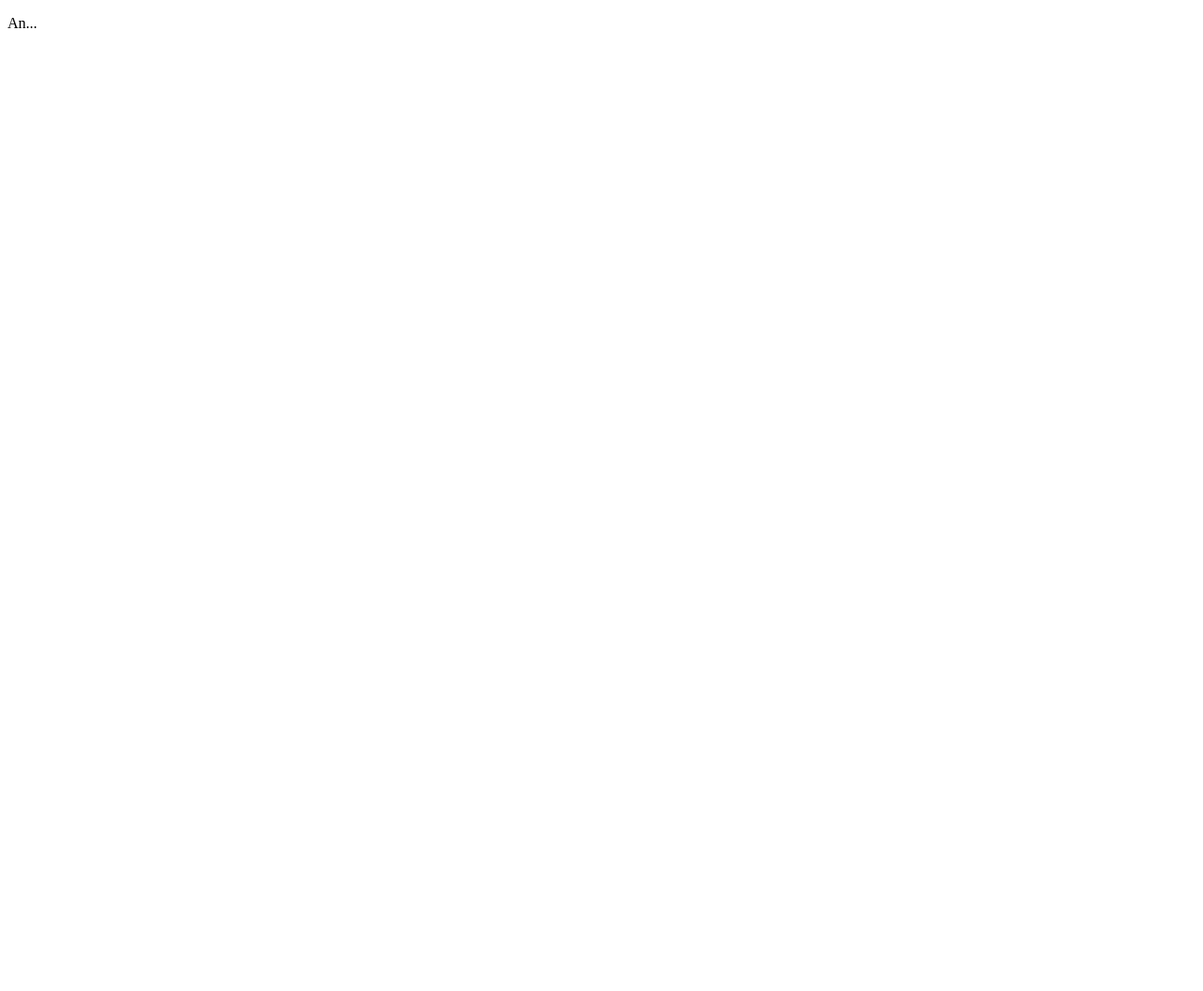
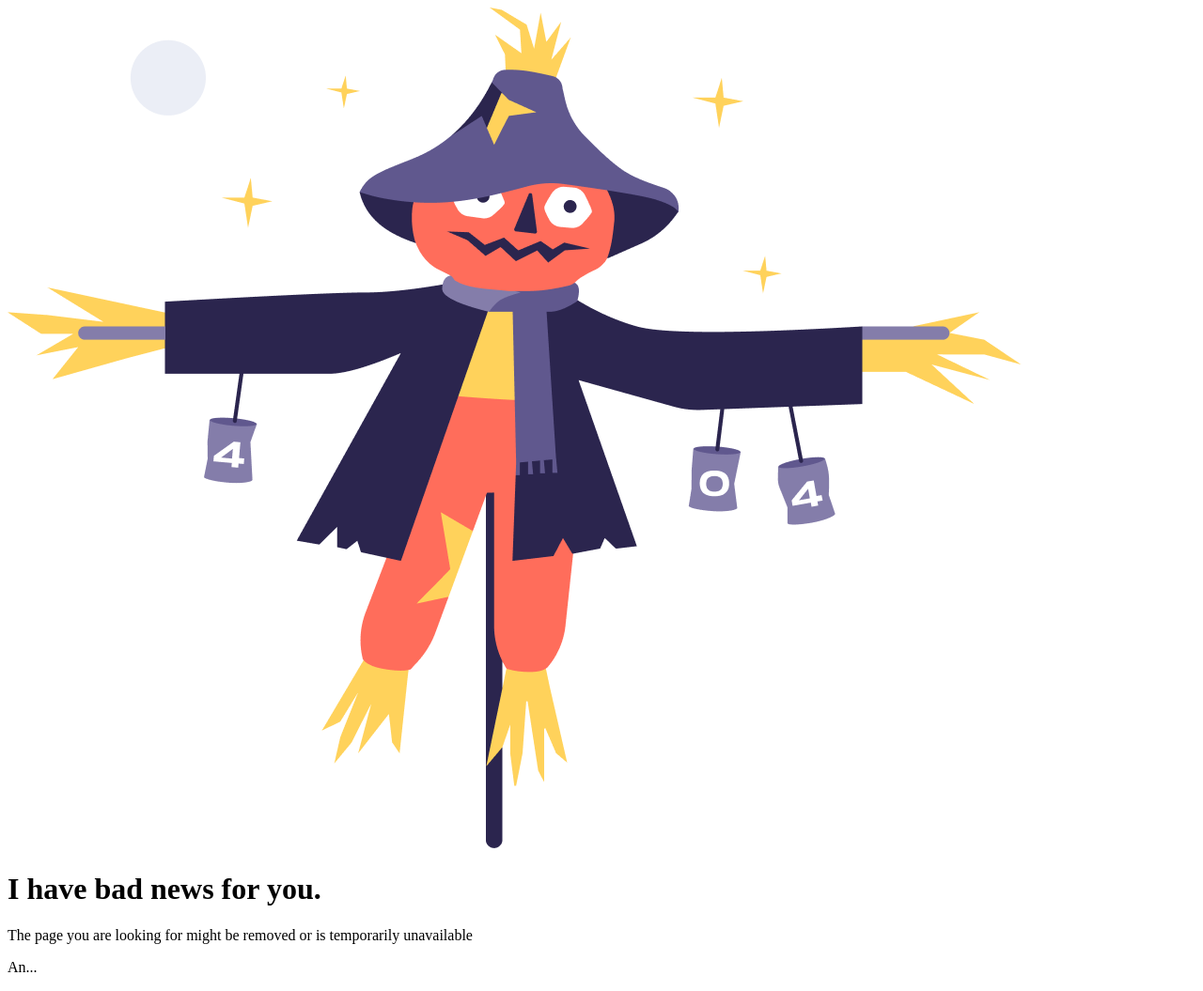
Before and after one commit to AndyGoldmann/404-not-found-DevChallenges, a plain HTML site: page index.html in a window 1280 px wide. Shown: the whole page at 94% size. Before the commit the page ends 800 px from the top, so only its background shows below. Drawn offline with Linux system fonts and the light colour scheme.

Commit message:
I just put three tags

```diff
--- a/index.html
+++ b/index.html
@@ -25,6 +25,11 @@
 
   </head>
   <body>
+    <main>
+      <img src="./Scarecrow.png" alt="">
+      <h1>I have bad news for you.</h1>
+      <p>The page you are looking for might be removed or is temporarily unavailable</p>
+    </main>
     <footer>
       <p>An...</p>
     </footer>
```
